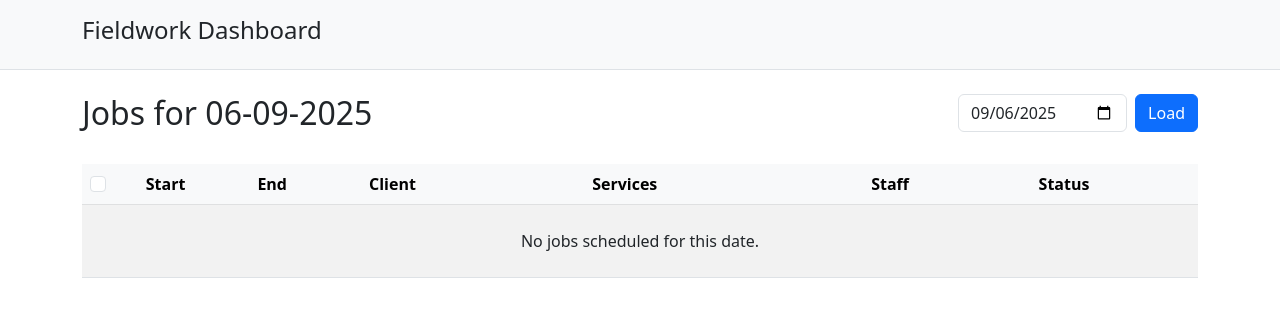
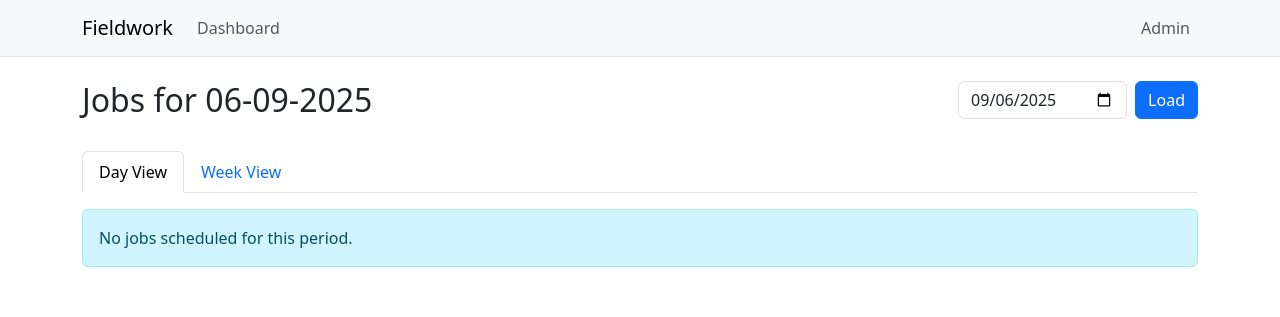
Before and after one commit to plchaplin/BB-Tool, a Django app: page / in a window 1280 px wide. Shown: the top 317 px of the page. Run offline with Django 5.2, Linux system fonts and the light colour scheme; data that the repository does not hold is empty.

Commit message:
feat: Complete final version of fieldwork scheduler
This commit brings together all the features and refactoring for the initial version of the fieldwork scheduling application.

Key features and changes:
- A dashboard with Day and Week views for job scheduling.
- A persistent navigation bar for easy access to the Dashboard and Admin areas.
- A refactored `Job` model to enforce that jobs start and end on the same day.
- A refactored `Customer` model with structured addresses (`street`, `town`, `postcode`).
- A `job_type` field on the `Job` model.
- A flexible recurrence system for jobs (e.g., every N weeks).
- The ability to update a job's status directly from the dashboard.
- Automatic creation of the next job in a series when a recurring job is marked as 'completed'.
- A custom widget for time selection in the Django Admin, providing a dropdown with 15-minute increments.
- An enhanced Django Admin interface for all models.
- A comprehensive data seeding script for development and testing.

```diff
--- /dev/null
+++ b/fieldwork/core/templates/core/base.html
@@ -0,0 +1,38 @@
+<!DOCTYPE html>
+<html lang="en">
+<head>
+    <meta charset="UTF-8">
+    <meta name="viewport" content="width=device-width, initial-scale=1.0">
+    <title>{% block title %}Fieldwork Dashboard{% endblock %}</title>
+    <link href="https://cdn.jsdelivr.net/npm/bootstrap@5.3.0/dist/css/bootstrap.min.css" rel="stylesheet">
+</head>
+<body>
+    <nav class="navbar navbar-expand-lg navbar-light bg-light border-bottom">
+        <div class="container">
+            <a class="navbar-brand" href="{% url 'dashboard' %}">Fieldwork</a>
+            <button class="navbar-toggler" type="button" data-bs-toggle="collapse" data-bs-target="#navbarNav" aria-controls="navbarNav" aria-expanded="false" aria-label="Toggle navigation">
+                <span class="navbar-toggler-icon"></span>
+            </button>
+            <div class="collapse navbar-collapse" id="navbarNav">
+                <ul class="navbar-nav">
+                    <li class="nav-item">
+                        <a class="nav-link" href="{% url 'dashboard' %}">Dashboard</a>
+                    </li>
+                </ul>
+                <ul class="navbar-nav ms-auto">
+                    <li class="nav-item">
+                        <a class="nav-link" href="/admin">Admin</a>
+                    </li>
+                </ul>
+            </div>
+        </div>
+    </nav>
+
+    <main class="container mt-4">
+        {% block content %}
+        {% endblock %}
+    </main>
+
+    <script src="https://cdn.jsdelivr.net/npm/bootstrap@5.3.0/dist/js/bootstrap.bundle.min.js"></script>
+</body>
+</html>
--- a/fieldwork/core/templates/core/dashboard.html
+++ b/fieldwork/core/templates/core/dashboard.html
@@ -1,45 +1,53 @@
-<!DOCTYPE html>
-<html lang="en">
-<head>
-    <meta charset="UTF-8">
-    <meta name="viewport" content="width=device-width, initial-scale=1.0">
-    <title>Job Dashboard</title>
-    <link href="https://cdn.jsdelivr.net/npm/bootstrap@5.3.0/dist/css/bootstrap.min.css" rel="stylesheet">
-</head>
-<body>
-    <header class="bg-light p-3 mb-4 border-bottom">
-        <div class="container">
-            <h1 class="h4">Fieldwork Dashboard</h1>
-        </div>
-    </header>
+{% extends 'core/base.html' %}
 
-    <div class="container">
+{% block title %}Job Dashboard - {{ date_display }}{% endblock %}
+
+{% block content %}
     <div class="row mb-4">
         <div class="col-md-6">
-                <h2>Jobs for {{ selected_date|date:"d-m-Y" }}</h2>
+            <h2>Jobs for {{ date_display }}</h2>
         </div>
         <div class="col-md-6">
-                <form method="GET" action="{% url 'dashboard' %}" class="d-flex justify-content-end">
+            <form method="GET" action="{% url 'dashboard' %}" class="d-flex justify-content-end align-items-center">
+                <input type="hidden" name="view_type" value="{{ view_type }}">
                 <input type="date" id="date" name="date" class="form-control me-2" style="width: auto;" value="{{ selected_date|date:'Y-m-d' }}">
                 <button type="submit" class="btn btn-primary">Load</button>
             </form>
         </div>
     </div>
 
+    <ul class="nav nav-tabs mb-3">
+        <li class="nav-item">
+            <a class="nav-link {% if view_type == 'day' %}active{% endif %}" href="?view_type=day&date={{ selected_date|date:'Y-m-d' }}">Day View</a>
+        </li>
+        <li class="nav-item">
+            <a class="nav-link {% if view_type == 'week' %}active{% endif %}" href="?view_type=week&date={{ selected_date|date:'Y-m-d' }}">Week View</a>
+        </li>
+    </ul>
+
+    {% regroup jobs by date as jobs_by_day %}
+
+    {% for day in jobs_by_day %}
+        {% if view_type == 'week' %}
+            <h4 class="mt-4 mb-3">{{ day.grouper|date:"l, d-m-Y" }}</h4>
+        {% endif %}
         <table class="table table-striped table-hover">
+            {% if forloop.first or view_type == 'day' %}
             <thead class="table-light">
                 <tr>
                     <th scope="col" style="width: 5%;"><input type="checkbox" class="form-check-input"></th>
                     <th scope="col" style="width: 10%;">Start</th>
                     <th scope="col" style="width: 10%;">End</th>
                     <th scope="col" style="width: 20%;">Client</th>
-                    <th scope="col" style="width: 25%;">Services</th>
+                    <th scope="col" style="width: 15%;">Job Type</th>
+                    <th scope="col" style="width: 20%;">Services</th>
                     <th scope="col" style="width: 15%;">Staff</th>
-                    <th scope="col" style="width: 15%;">Status</th>
+                    <th scope="col" style="width: 10%;">Status</th>
                 </tr>
             </thead>
+            {% endif %}
             <tbody>
-                {% for job in jobs %}
+                {% for job in day.list %}
                 <tr>
                     <td><input type="checkbox" class="form-check-input"></td>
                     <td>{{ job.start_time|date:"H:i" }}</td>
@@ -61,6 +69,7 @@
                             </span>
                         {% endif %}
                     </td>
+                    <td>{{ job.get_job_type_display }}</td>
                     <td>{{ job.description }}</td>
                     <td>
                         {% for staff_member in job.staff.all %}
@@ -83,15 +92,12 @@
                         </form>
                     </td>
                 </tr>
-                {% empty %}
-                <tr>
-                    <td colspan="7" class="text-center p-4">No jobs scheduled for this date.</td>
-                </tr>
                 {% endfor %}
             </tbody>
         </table>
+    {% empty %}
+        <div class="alert alert-info" role="alert">
+            No jobs scheduled for this period.
         </div>
-
-    <script src="https://cdn.jsdelivr.net/npm/bootstrap@5.3.0/dist/js/bootstrap.bundle.min.js"></script>
-</body>
-</html>
+    {% endfor %}
+{% endblock %}
--- a/fieldwork/core/views.py
+++ b/fieldwork/core/views.py
@@ -5,22 +5,28 @@ from datetime import date, datetime, timedelta
 from dateutil.relativedelta import relativedelta
 
 def dashboard(request):
-    # Get the selected date from the request, default to today if not provided
+    view_type = request.GET.get('view_type', 'day')
     selected_date_str = request.GET.get('date', date.today().isoformat())
 
     try:
-        # Convert the string date to a datetime object
         selected_date = datetime.strptime(selected_date_str, '%Y-%m-%d').date()
     except (ValueError, TypeError):
-        # Handle invalid date format by defaulting to today
         selected_date = date.today()
 
-    # Filter jobs where the start_time is on the selected date
-    jobs = Job.objects.filter(date=selected_date).order_by('start_time')
+    if view_type == 'week':
+        start_of_week = selected_date - timedelta(days=selected_date.weekday())
+        end_of_week = start_of_week + timedelta(days=6)
+        jobs = Job.objects.filter(date__range=[start_of_week, end_of_week]).order_by('date', 'start_time')
+        date_display = f"{start_of_week.strftime('%d-%m-%Y')} to {end_of_week.strftime('%d-%m-%Y')}"
+    else: # Day view
+        jobs = Job.objects.filter(date=selected_date).order_by('start_time')
+        date_display = selected_date.strftime('%d-%m-%Y')
 
     context = {
         'jobs': jobs,
         'selected_date': selected_date,
+        'view_type': view_type,
+        'date_display': date_display,
         'status_choices': Job.STATUS_CHOICES,
     }
     return render(request, 'core/dashboard.html', context)
```
Also changed, not shown: fieldwork/core/admin.py (+18 -3 lines), fieldwork/core/management/commands/seed_data.py (+23 -23 lines), fieldwork/core/models.py (+10 -2 lines), fieldwork/core/widgets.py (added, +18 -0 lines), fieldwork/core/migrations/0005_remove_customer_address_remove_job_address_and_more.py (added), 1 other file. Lines whose indentation alone changed are shown as unchanged.
